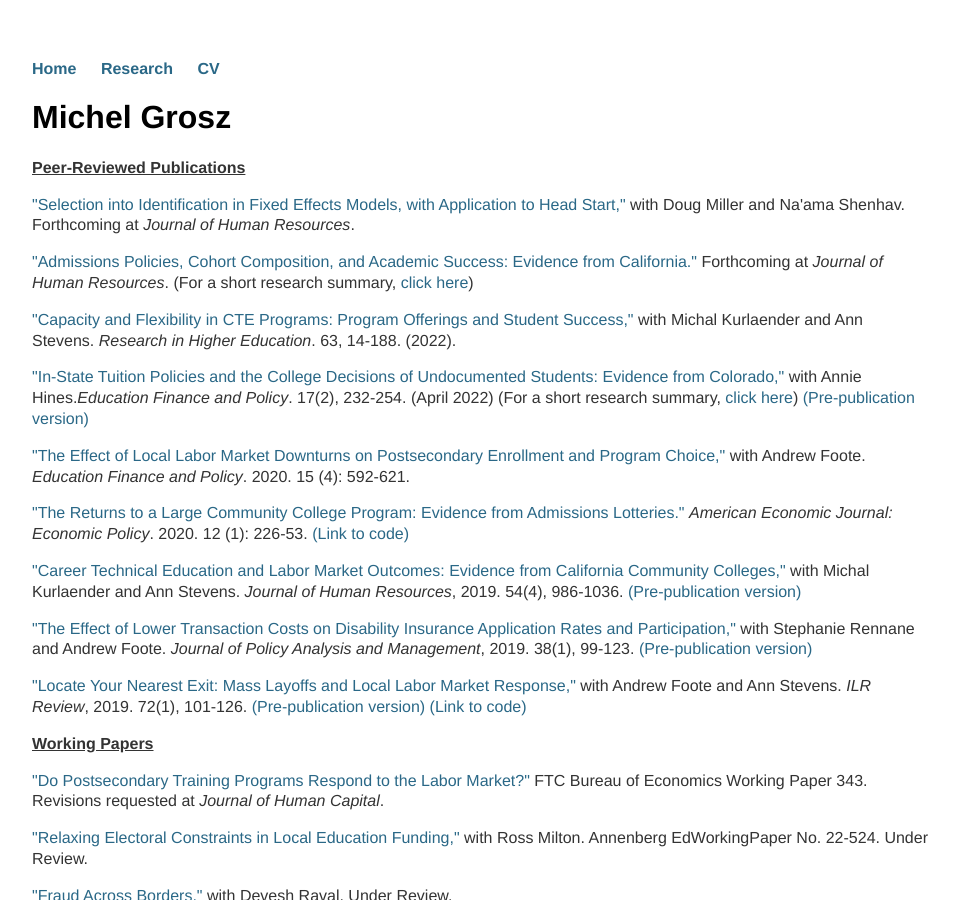
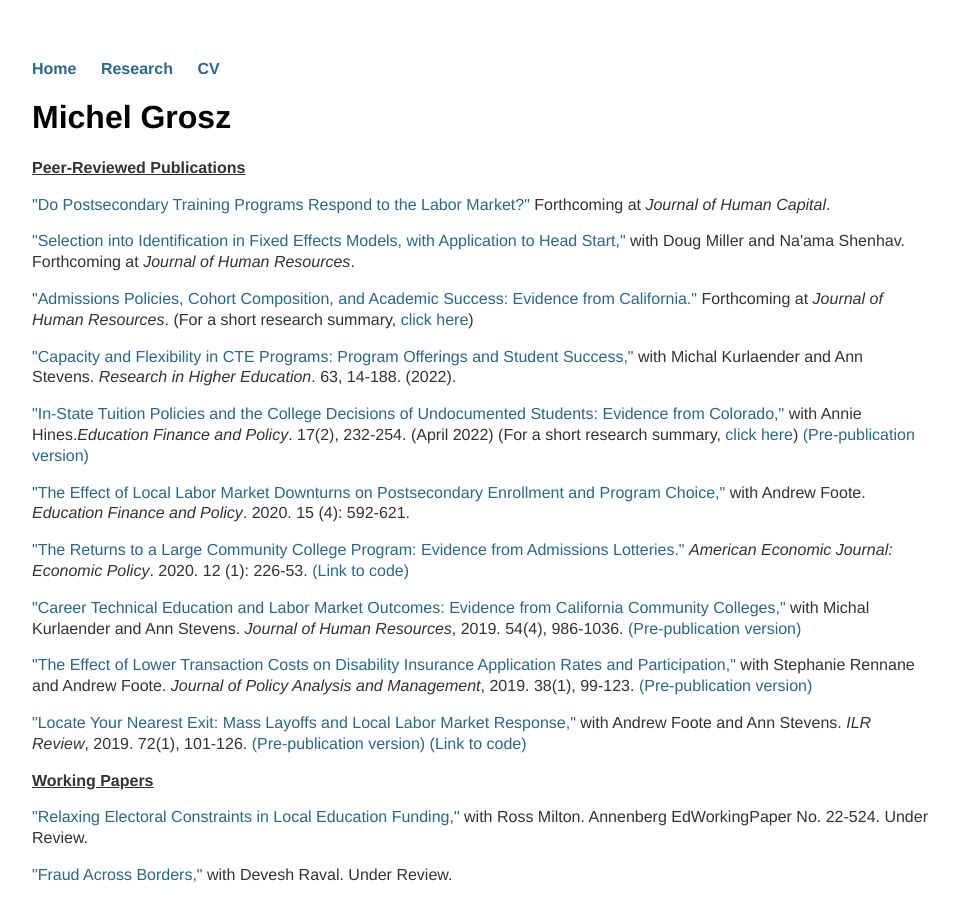
Before and after one commit to mzgrosz/mzgrosz.github.io, a Jekyll site: the page built from research/index.html, in a window 1280 px wide and 900 px high. Shown: the whole window, without its empty margins (160-1119 px from the left). Built offline with Jekyll 4.4.1, drawn with Linux system fonts in a browser that asks for light colours; part of the change alters nothing that is shown.

Commit message:
Update index.html

```diff
--- a/research/index.html
+++ b/research/index.html
@@ -9,6 +9,11 @@ title: Michel Grosz
 
 
 <p><b><u>Peer-Reviewed Publications</u></b></p>
+
+<p><a href="https://www.ftc.gov/reports/do-postsecondary-training-programs-respond-changes-labor-market">&quot;Do Postsecondary Training Programs Respond to the Labor Market?&quot;</a> Forthcoming at <em> Journal of Human Capital</em>.<br>
+	<!--Op-eds/Briefs: <a href="https://www.insidehighered.com/views/2019/07/10/community-colleges-should-be-more-responsive-labor-market-changes-opinion">Inside Higher Ed</a>
+	<br>
+	--></p>
 
 <p><a href="https://www.nber.org/papers/w26174">&quot;Selection into Identification in Fixed Effects Models, with Application to Head Start,&quot;</a> with Doug Miller and Na&#39;ama Shenhav. Forthcoming at <em> Journal of Human Resources</em>.<br>
 	</p>
@@ -60,11 +65,6 @@ title: Michel Grosz
 
 <p><b><u>Working Papers</u></b></p>
 
-<p><a href="https://www.ftc.gov/reports/do-postsecondary-training-programs-respond-changes-labor-market">&quot;Do Postsecondary Training Programs Respond to the Labor Market?&quot;</a> FTC Bureau of Economics Working Paper 343. Revisions requested at <em> Journal of Human Capital</em>.<br>
-	<!--Op-eds/Briefs: <a href="https://www.insidehighered.com/views/2019/07/10/community-colleges-should-be-more-responsive-labor-market-changes-opinion">Inside Higher Ed</a>
-	<br>
-	--></p>
-
 <p><a href="https://edworkingpapers.com/ai22-524">&quot;Relaxing Electoral Constraints in Local Education Funding,&quot;</a> with Ross Milton. Annenberg EdWorkingPaper No. 22-524. Under Review.</p>
 
 <p><a href="https://papers.ssrn.com/sol3/papers.cfm?abstract_id=4076428">&quot;Fraud Across Borders,&quot;</a> with Devesh Raval. Under Review.</p>
```
